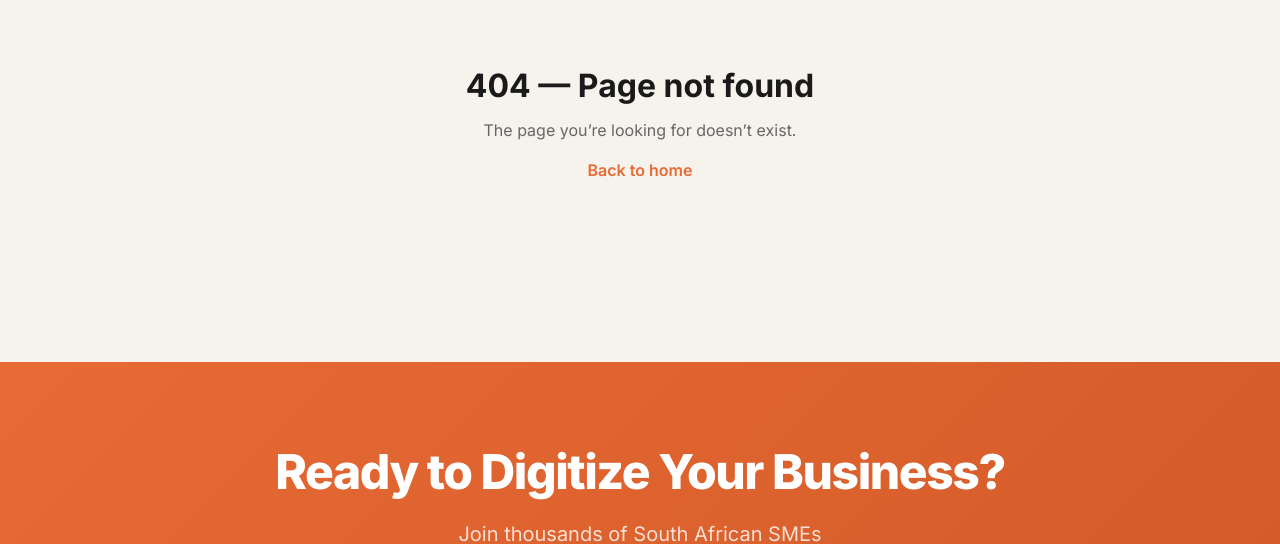
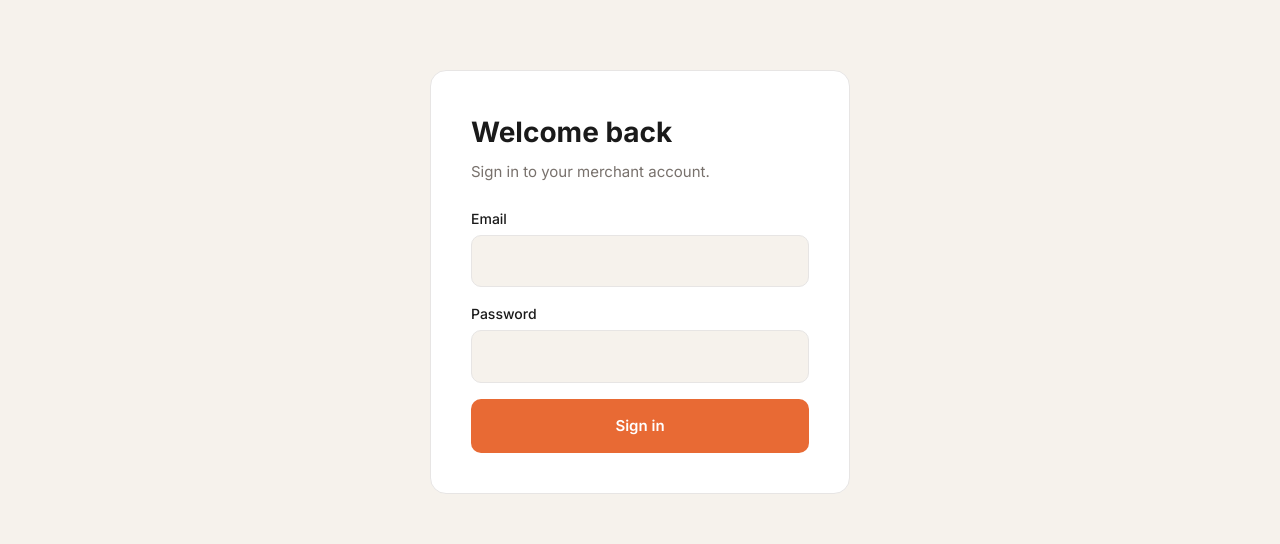
Before and after one commit to sibanyebukani/Inyuku, a Next.js app: page /login in a window 1280 px wide. Before the commit this address had no page. Shown: the part 190-734 px from the top of the page. Built offline with nearby package versions, Linux system fonts and the light colour scheme; no server answers.

Commit message:
feat(m1c): minimal browser auth flow (login/logout/me cookie round-trip)
- src/lib/auth.ts helpers login/logout/getMe using credentials-include.
- /login page with loading/error states and redirect on success.
- Unit tests for auth helpers.

```diff
--- /dev/null
+++ b/src/app/login/page.tsx
@@ -0,0 +1,76 @@
+'use client'
+
+import { useState } from 'react'
+import { useRouter } from 'next/navigation'
+import { login, getMe } from '@/lib/auth'
+
+export default function LoginPage() {
+  const router = useRouter()
+  const [form, setForm] = useState({ email: '', password: '' })
+  const [error, setError] = useState<string | null>(null)
+  const [loading, setLoading] = useState(false)
+  const [user, setUser] = useState<{ name: string; email: string } | null>(null)
+
+  async function handleSubmit(e: React.FormEvent) {
+    e.preventDefault()
+    setError(null)
+    setLoading(true)
+    try {
+      await login(form)
+      const me = await getMe()
+      setUser(me.user)
+      router.push('/')
+    } catch (err) {
+      setError(err instanceof Error ? err.message : 'Login failed')
+    } finally {
+      setLoading(false)
+    }
+  }
+
+  return (
+    <main className="min-h-screen flex items-center justify-center px-6" style={{ backgroundColor: '#F6F2EC' }}>
+      <div className="w-full max-w-[420px] bg-white rounded-2xl p-8 md:p-10 border border-[#E7E5E4]">
+        <h1 className="text-[28px] font-bold text-[#1A1A1A]">Welcome back</h1>
+        <p className="mt-2 text-[15px] text-[#78716C]">Sign in to your merchant account.</p>
+
+        {user ? (
+          <div className="mt-6 rounded-lg bg-[#2D7A3E]/10 px-4 py-3 text-[#2D7A3E]">
+            Signed in as <strong>{user.name}</strong> ({user.email})
+          </div>
+        ) : (
+          <form onSubmit={handleSubmit} className="mt-6 space-y-4" noValidate>
+            {error && <p role="alert" className="text-[14px] text-red-600">{error}</p>}
+            <div>
+              <label htmlFor="email" className="block text-[14px] font-medium text-[#1A1A1A] mb-1.5">Email</label>
+              <input
+                id="email"
+                type="email"
+                value={form.email}
+                onChange={(e) => setForm((s) => ({ ...s, email: e.target.value }))}
+                className="w-full px-4 py-3.5 rounded-lg text-[15px] bg-[#F6F2EC] border border-[#E7E5E4] outline-none focus:ring-2 focus:ring-[#E86A34]"
+              />
+            </div>
+            <div>
+              <label htmlFor="password" className="block text-[14px] font-medium text-[#1A1A1A] mb-1.5">Password</label>
+              <input
+                id="password"
+                type="password"
+                value={form.password}
+                onChange={(e) => setForm((s) => ({ ...s, password: e.target.value }))}
+                className="w-full px-4 py-3.5 rounded-lg text-[15px] bg-[#F6F2EC] border border-[#E7E5E4] outline-none focus:ring-2 focus:ring-[#E86A34]"
+              />
+            </div>
+            <button
+              type="submit"
+              disabled={loading}
+              className="w-full py-4 rounded-lg text-[15px] font-semibold text-white disabled:opacity-60"
+              style={{ backgroundColor: '#E86A34' }}
+            >
+              {loading ? 'Signing in…' : 'Sign in'}
+            </button>
+          </form>
+        )}
+      </div>
+    </main>
+  )
+}
--- /dev/null
+++ b/src/lib/auth.ts
@@ -0,0 +1,35 @@
+import { postJson, getJson } from './api-client';
+
+export interface LoginInput {
+  email: string;
+  password: string;
+}
+
+export interface SafeUser {
+  id: string;
+  email: string;
+  name: string;
+  phone: string | null;
+  status: string;
+}
+
+export interface MeResponse {
+  user: SafeUser;
+  memberships: { businessId: string; role: string; permissions: string[] }[];
+}
+
+export async function login(input: LoginInput): Promise<{ user: SafeUser }> {
+  const data = await postJson<{ user: SafeUser; memberships: MeResponse['memberships'] }>(
+    '/v1/auth/login',
+    input,
+  );
+  return { user: data.user };
+}
+
+export async function logout(): Promise<void> {
+  await postJson('/v1/auth/logout', {});
+}
+
+export async function getMe(): Promise<MeResponse> {
+  return getJson<MeResponse>('/v1/auth/me');
+}
```
Also changed, not shown: 1 other file (tests, documents, lock files or other folders).
